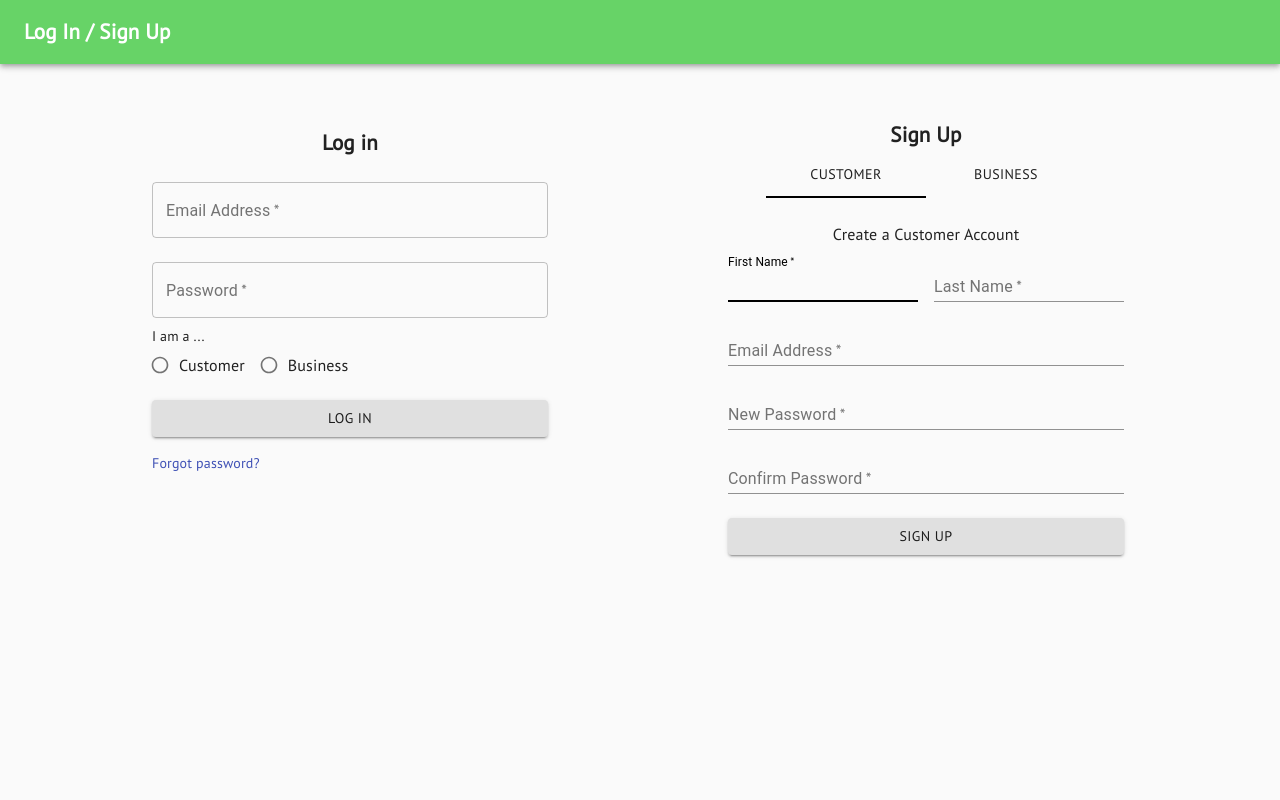
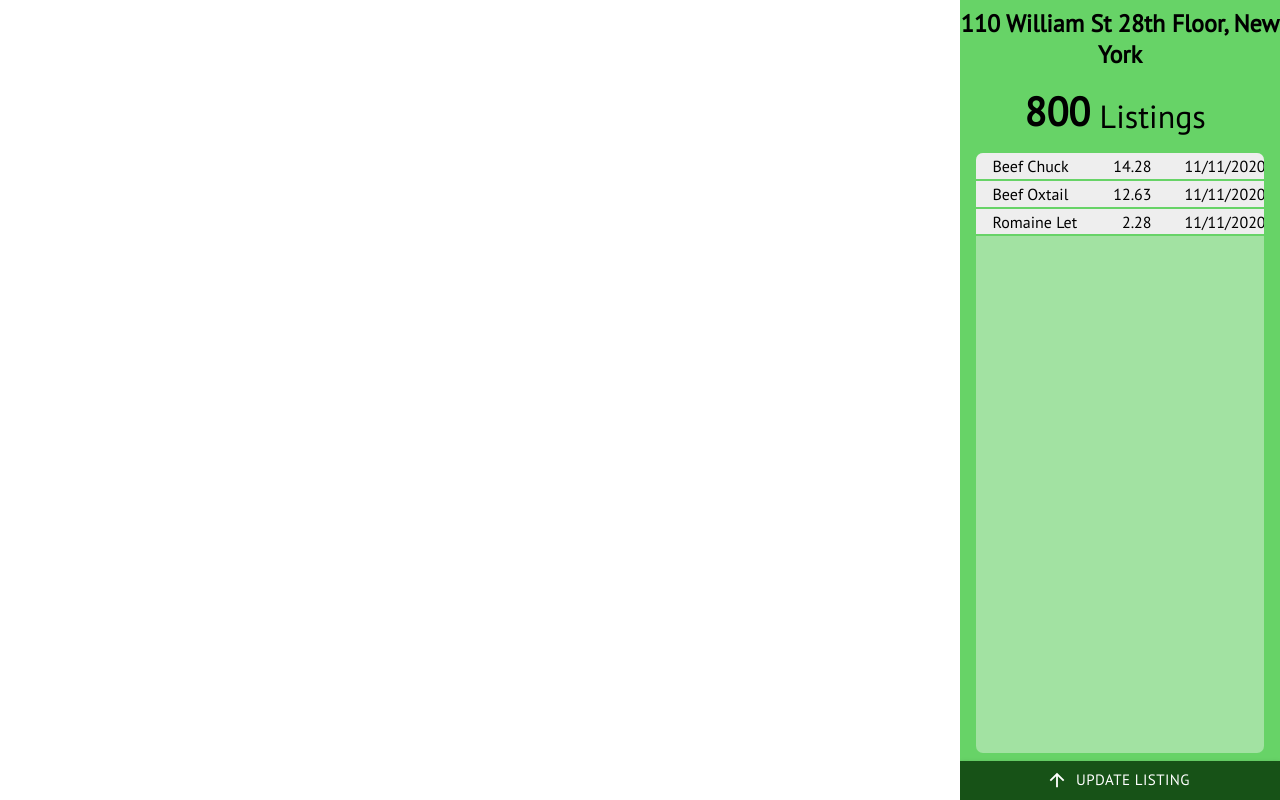
Before and after one commit to MoonJiao123/corona-food-app, a React (Create React App) app in the folder client/: page / in a window 1280 px wide. Built offline with nearby package versions, Linux system fonts and the light colour scheme.

Commit message:
styled listings, component bug fixes

```diff
--- a/client/scss/compile.scss
+++ b/client/scss/compile.scss
@@ -18,5 +18,6 @@ $button-active: rgb(19, 68, 19);
 Compilation
 --------------------------------------------------------------------- */
 @import './defaults',
-        './accounts',
-        './businessRightBar';
+        './app',
+        './locationInfo',
+        './locationInfoListing';
--- a/client/scss/businessRightBar.scss
+++ b/client/scss/locationInfo.scss
@@ -54,4 +54,6 @@ Styles for the business dashboard right sidebar
   margin: auto;
   background: $bg-light-green;
   border-radius: 7px;
+  overflow-x: hidden;
+  overflow-y: auto;
 }
--- /dev/null
+++ b/client/scss/locationInfoListing.scss
@@ -0,0 +1,23 @@
+/* ---------------------------------------------------------------------
+Contributors: Darien
+Styles for the business dashboard right sidebar listings
+--------------------------------------------------------------------- */
+
+.locationInfo-listing{
+  width: 100%;
+  display: flex;
+  justify-content: space-around;
+  flex-wrap: nowrap;
+  background: $bg-white;
+  padding: 1% 0;
+  border-bottom: 2px solid $bg-green;
+
+  p{
+    text-align: right;
+    width: 33%;
+    padding: 0 1em;
+    box-sizing: border-box;
+    text-overflow: ellipsis;
+    white-space: nowrap;
+  }
+}
--- a/client/src/App.css
+++ b/client/src/App.css
@@ -125,6 +125,30 @@ Styles for the business dashboard right sidebar
   margin: auto;
   background: #a2e2a2;
   border-radius: 7px;
+  overflow-x: hidden;
+  overflow-y: auto;
+}
+
+/* ---------------------------------------------------------------------
+Contributors: Darien
+Styles for the business dashboard right sidebar listings
+--------------------------------------------------------------------- */
+.locationInfo-listing {
+  width: 100%;
+  display: flex;
+  justify-content: space-around;
+  flex-wrap: nowrap;
+  background: #eeeeee;
+  padding: 1% 0;
+  border-bottom: 2px solid #67d367;
+}
+.locationInfo-listing p {
+  text-align: right;
+  width: 33%;
+  padding: 0 1em;
+  box-sizing: border-box;
+  text-overflow: ellipsis;
+  white-space: nowrap;
 }
 
 /*# sourceMappingURL=App.css.map */
--- a/client/src/App.js
+++ b/client/src/App.js
@@ -7,20 +7,15 @@
 
 import React from 'react';
 import './App.css';
-import Header from './components/Header';
-import LogIn from './components/LogIn';
-import SignUp from './components/SignUp';
+import BusinessDashboardParent from './components/BusinessDashboardParent'
+
 
 // function to create the Log In/Sign Up page
+// THIS BRANCH ONLY SHOWS THE BUSINESS PAGE
 function App() {
   return (
     <div>
-      <Header />
-      {/* LogIn and SignUp will appear side by side */}
-      <div className="main-display">
-        <LogIn />
-        <SignUp />
-      </div>
+      <BusinessDashboardParent/>
     </div>
   )
 }
--- a/client/src/components/BusinessDashboardParent.js
+++ b/client/src/components/BusinessDashboardParent.js
@@ -5,7 +5,6 @@ High level component for business dashboard.
 
 import React from 'react';
 import LocationInfo from './LocationInfo'
-import LocationInfoListing from './LocationInfoListing';
 // TODO: import sub-components
 
 /* ---------------------------------------------------------------------
@@ -99,24 +98,13 @@ class BusinessDashboardParent extends React.Component{
   TODO: Pass props
   --------------------------------------------------------------------- */
   render(){
-    //Map products list to listing components
-    let keyIdx = 0;
-    const LocationInfoListings = this.state.right.productsList.map(
-      (item)=> {<LocationInfoListing
-                  key={name + keyIdx++}
-                  name={item.name}
-                  price={item.price}
-                  expire={item.expiration}
-                />}
-    );
-
     return(
       // TODO: Get sub component names
       // TODO: Pass in props
       <div>
         {/*left*/}
         {/*center*/}
-        <LocationInfo data={this.state.right} list={LocationInfoListings}/>
+        <LocationInfo data={this.state.right}/>
       </div>
     );
   }
--- a/client/src/components/LocationInfo.js
+++ b/client/src/components/LocationInfo.js
@@ -6,6 +6,7 @@ Right sidebar of Business Dashboard - shows information for select location
 import React from 'react'
 import Button from '@material-ui/core/Button';
 import ArrowUpwardIcon from '@material-ui/icons/ArrowUpward';
+import LocationInfoListing from './LocationInfoListing';
 
 class LocationInfo extends React.Component{
 
@@ -13,6 +14,16 @@ class LocationInfo extends React.Component{
   Render: Will display Address, products, product list, and an upload icon
   --------------------------------------------------------------------- */
   render(){
+    //Map products list to listing components
+    let keyIdx = 0;
+    const LocationInfoListings = this.props.data.productsList.map(
+      (item)=> <LocationInfoListing
+      key={item.name + keyIdx++}
+      name={item.name}
+      price={item.price}
+      expire={item.expiration}
+      ></LocationInfoListing>
+    );
 
     return(
       <div id="locationInfo">
@@ -24,7 +35,7 @@ class LocationInfo extends React.Component{
         </div>
 
         <div id="locationInfo-list">
-          {this.props.list}
+          {LocationInfoListings}
         </div>
 
         <Button
--- a/client/src/components/LocationInfoListing.js
+++ b/client/src/components/LocationInfoListing.js
@@ -7,10 +7,10 @@ import React from 'react'
 
 function LocationInfoListing(props){
   return(
-    <div>
-      <p className="LocationInfoName">{this.props.name}</p>
-      <p className="LocationInfoPrice">{this.props.price}</p>
-      <p className="LocationInfoDate">{this.props.expiration}</p>
+    <div className="locationInfo-listing">
+      <p className="locationInfo-name">{props.name}</p>
+      <p className="locationInfo-price">{props.price}</p>
+      <p className="locationInfo-date">{props.expire}</p>
     </div>
   );
 }
```
Also changed, not shown: client/scss/app.scss (renamed from client/scss/accounts.scss), 1 other file (tests, documents, lock files or other folders).
